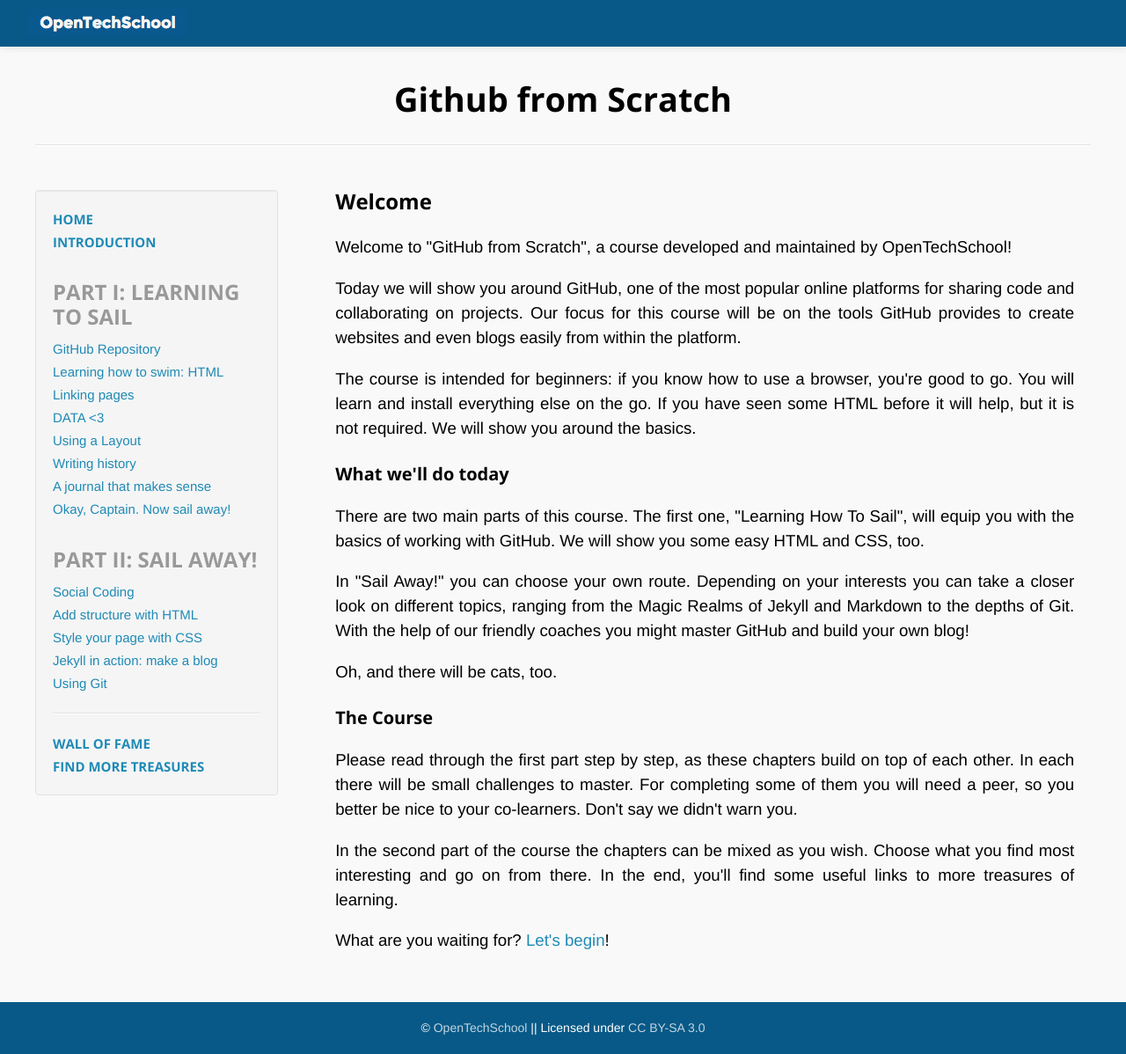
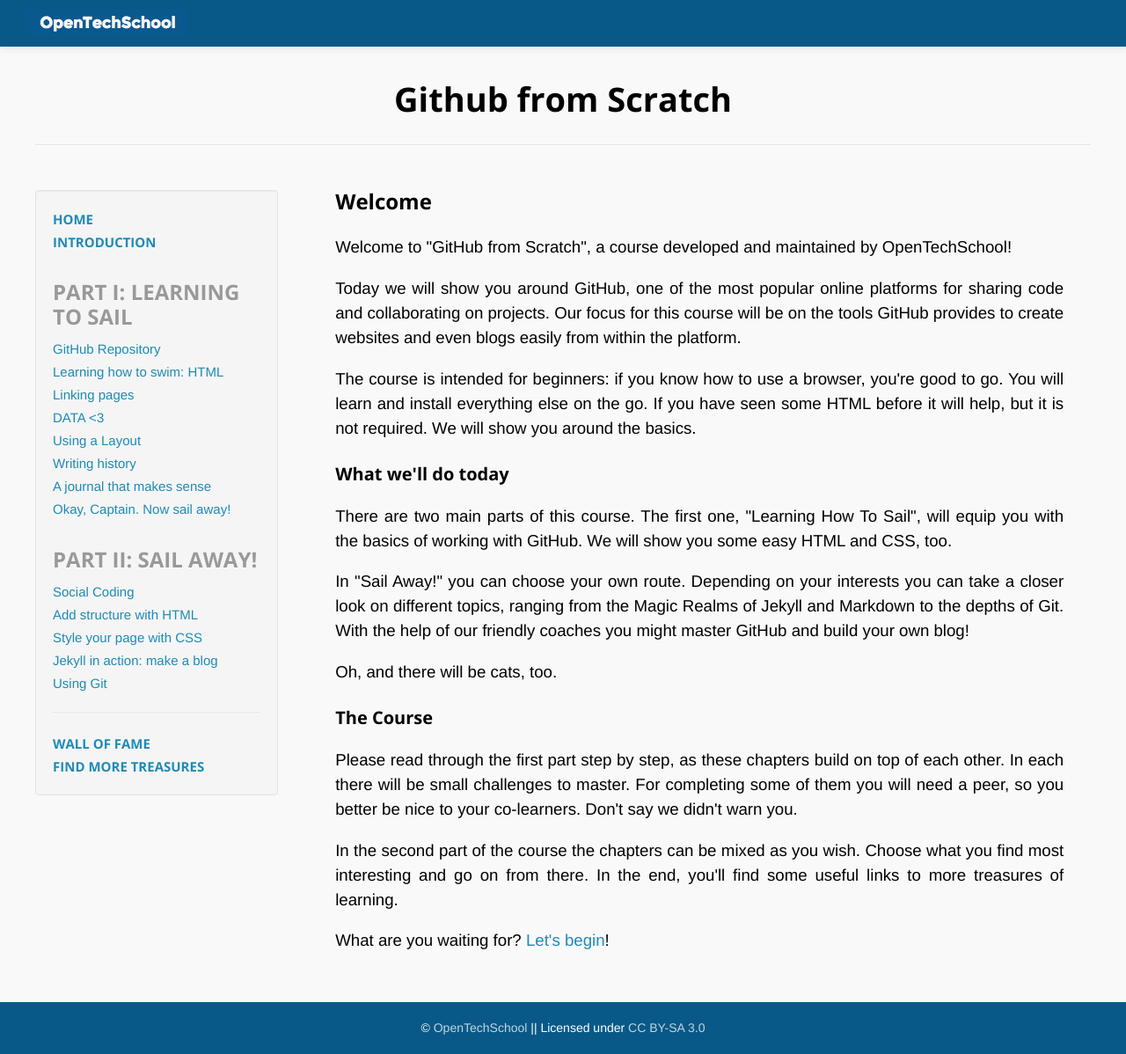
Before and after one commit to afknapping/github-from-scratch, a Jekyll site: the page built from index.html, in a window 1280 px wide. Shown: the whole page at 88% size. Built offline with Jekyll 4.4.1, drawn with Linux system fonts in a browser that asks for light colours; Markdown is read by kramdown in place of the engine named in the settings.

Commit message:
hack fix

```diff
--- a/css/main.css
+++ b/css/main.css
@@ -161,7 +161,7 @@
 
 .main {
   display: inline-block;
-  width: 70%;
+  width: 69%;
 }
 
 /*****************************************************************************/
```
